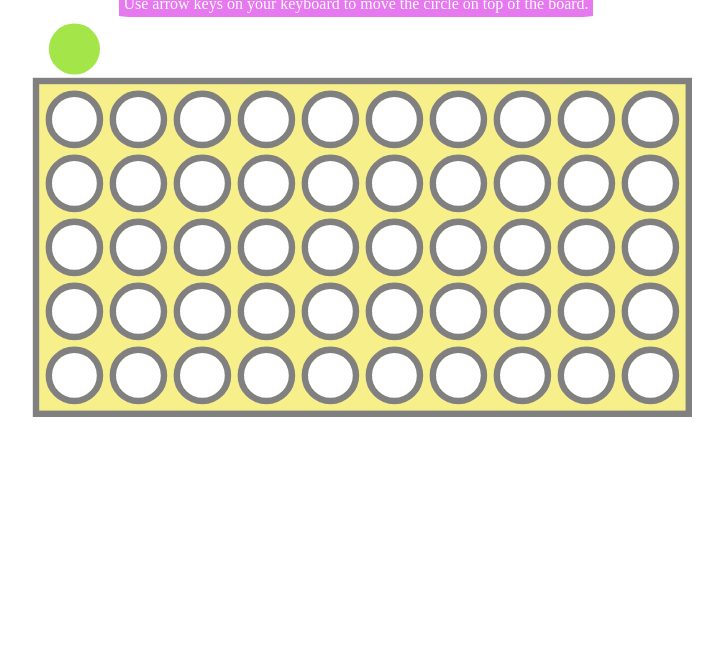
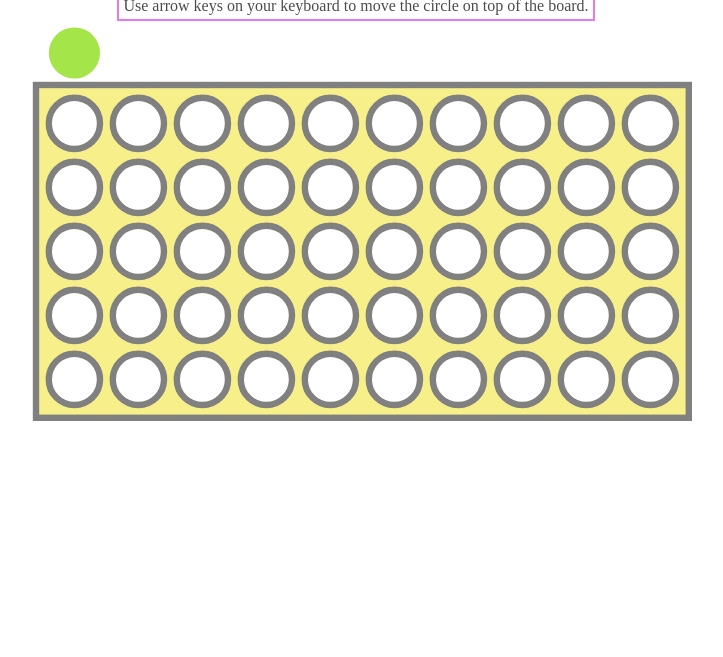
Before and after one commit to enamarat/Connect-Four, a plain HTML site: page index.html in a window 1280 px wide. Shown: the part 143-800 px from the top of the page, without its empty margins (284-1007 px from the left). Drawn offline with Linux system fonts and the light colour scheme.

Commit message:
Change styles of the hint appearing at the beginning of the game.

```diff
--- a/styles/styles.css
+++ b/styles/styles.css
@@ -24,10 +24,9 @@ h2 {
 .hint {
   display: inline-block;
   padding: 0.3rem;
-  background-color: #dc3feb;
-  color: #FFF;
-  border-radius: 5% 5%;
   transition: 0.5s;
+  border: 2px solid #dc3feb;
+  color: #000;
 }
 
 .container {
```
